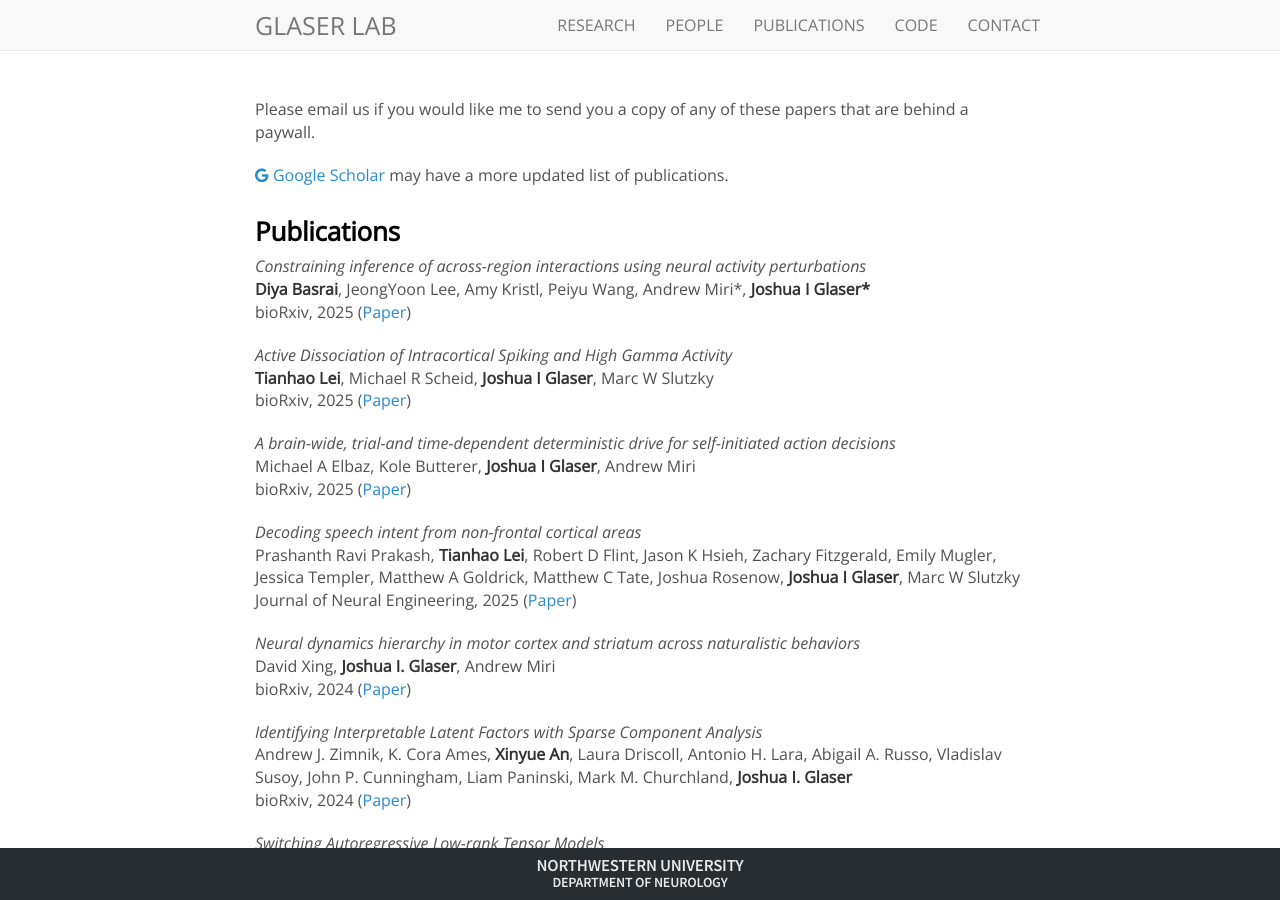
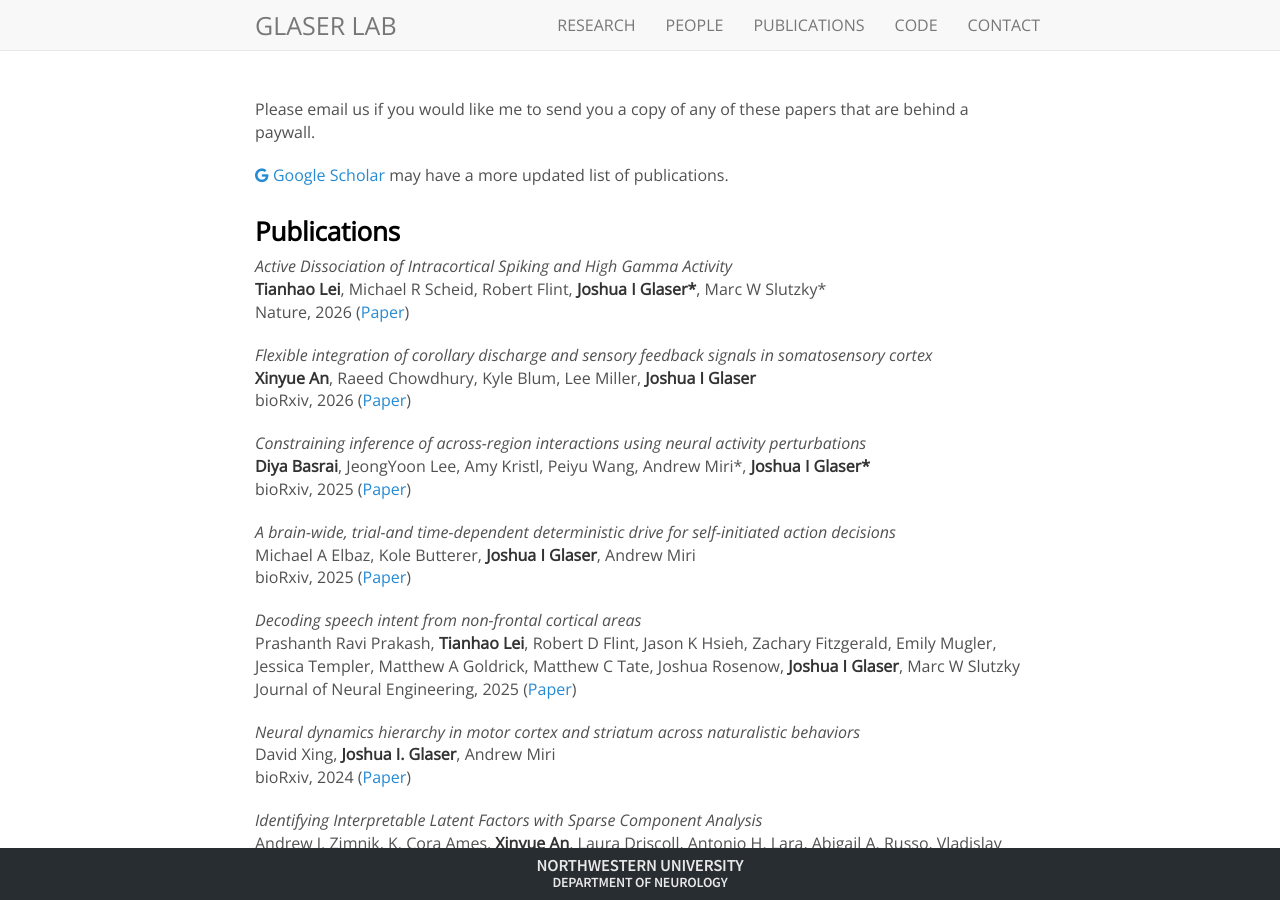
Before and after one commit to glaserlab/glaserlab.github.io, a Jekyll site: the page built from publications.md, in a window 1280 px wide and 900 px high. Built offline with Jekyll 4.4.1, drawn with Linux system fonts in a browser that asks for light colours; nearby versions of some CDN libraries; comment, search, counter and statistics services are not loaded.

Commit message:
Update publications list with new entries

```diff
--- a/publications.md
+++ b/publications.md
@@ -10,13 +10,17 @@ Please email us if you would like me to send you a copy of any of these papers t
 
 ### Publications
 
+_Active Dissociation of Intracortical Spiking and High Gamma Activity_<br>
+**Tianhao Lei**, Michael R Scheid, Robert Flint, **Joshua I Glaser\***, Marc W Slutzky\* <br>
+Nature, 2026 ([Paper](https://www.nature.com/articles/s41586-026-10331-y))
+
+_Flexible integration of corollary discharge and sensory feedback signals in somatosensory cortex_<br>
+**Xinyue An**, Raeed Chowdhury, Kyle Blum, Lee Miller, **Joshua I Glaser** <br>
+bioRxiv, 2026 ([Paper](https://www.biorxiv.org/content/10.64898/2026.04.02.716126v1))
+
 _Constraining inference of across-region interactions using neural activity perturbations_<br>
 **Diya Basrai**, JeongYoon Lee, Amy Kristl, Peiyu Wang, Andrew Miri\*, **Joshua I Glaser\*** <br>
 bioRxiv, 2025 ([Paper](https://www.biorxiv.org/content/10.1101/2025.11.20.689584v1.abstract))
-
-_Active Dissociation of Intracortical Spiking and High Gamma Activity_<br>
-**Tianhao Lei**, Michael R Scheid, **Joshua I Glaser**, Marc W Slutzky <br>
-bioRxiv, 2025 ([Paper](https://www.biorxiv.org/content/10.1101/2025.07.10.663559v1.abstract))
 
 _A brain-wide, trial-and time-dependent deterministic drive for self-initiated action decisions_<br>
 Michael A Elbaz, Kole Butterer, **Joshua I Glaser**, Andrew Miri <br>
```
